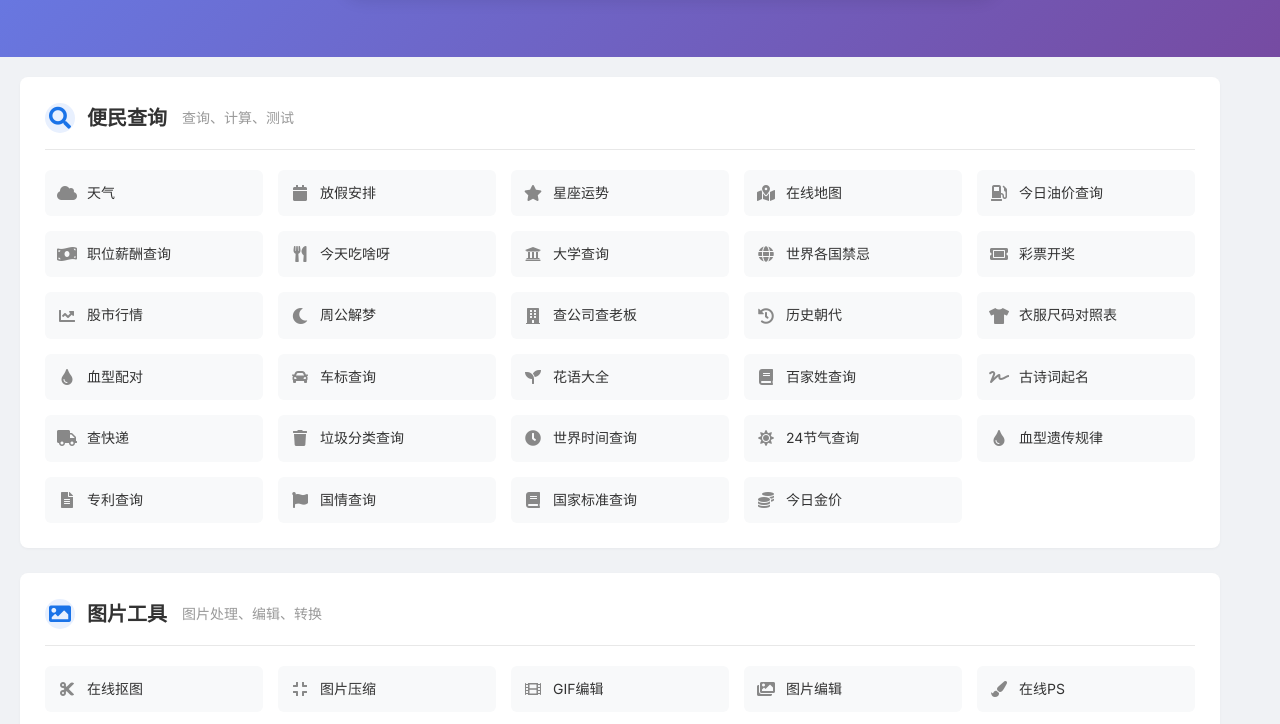
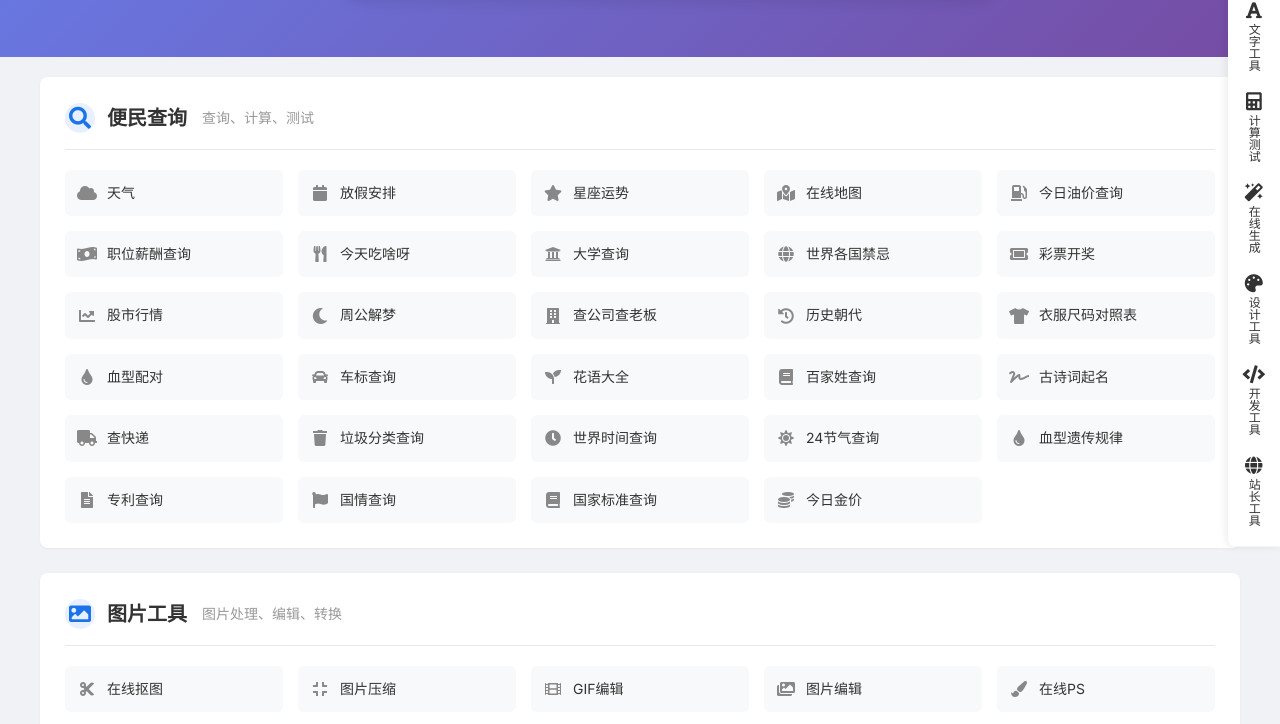
Before and after one commit to xianyu110/online-tools-collection, a website: page index.html in a window 1280 px wide. Shown: the part 273-997 px from the top of the page. Drawn offline with Linux system fonts and the light colour scheme.

```diff
--- a/style.css
+++ b/style.css
@@ -17,7 +17,6 @@
     max-width: 1200px;
     margin: 0 auto;
     padding: 20px;
-    padding-right: 60px; /* 为右侧导航留出空间 */
 }
 
 /* 顶部导航 */
@@ -239,61 +238,38 @@
     transform: translateY(0);
 }
 
-/* 右侧导航栏 */
-.side-nav {
+/* 右侧快捷导航 */
+.quick-nav {
     position: fixed;
+    top: 50%;
     right: 0;
-    top: 50%;
     transform: translateY(-50%);
-    background: rgba(255, 255, 255, 0.8);
-    backdrop-filter: blur(10px);
-    padding: 15px 8px;
-    border-radius: 10px 0 0 10px;
-    box-shadow: -2px 0 10px rgba(0, 0, 0, 0.05);
-    z-index: 100;
-    transition: all 0.3s ease;
+    background-color: #fff;
+    border-radius: 8px 0 0 8px;
+    box-shadow: -2px 0 8px rgba(0,0,0,0.08);
+    padding: 10px 5px;
 }
 
-.side-nav:hover {
-    background: rgba(255, 255, 255, 0.95);
-    padding-right: 12px;
+.quick-nav .nav-item {
+    display: flex;
+    flex-direction: column;
+    align-items: center;
+    padding: 10px;
+    cursor: pointer;
+    transition: color 0.2s;
 }
 
-.side-nav a {
-    display: flex;
-    align-items: center;
-    padding: 8px;
-    margin: 4px 0;
-    border-radius: 6px;
-    color: #666;
-    font-size: 14px;
-    transition: all 0.2s ease;
+.quick-nav .nav-item:hover {
+    color: #1a73e8;
 }
 
-.side-nav a:hover {
-    background: rgba(66, 133, 244, 0.1);
-    color: #4285f4;
-    transform: translateX(-2px);
+.quick-nav .nav-item i {
+    font-size: 18px;
+    margin-bottom: 5px;
 }
 
-.side-nav i {
-    font-size: 18px;
+.quick-nav .nav-item span {
+    font-size: 12px;
+    writing-mode: vertical-rl;
+    text-orientation: mixed;
 }
-
-/* 调整主内容区域，避免被导航栏遮挡 */
-.container {
-    max-width: 1200px;
-    margin: 0 auto;
-    padding: 20px;
-    padding-right: 60px; /* 为右侧导航留出空间 */
-}
-
-/* 在小屏幕上隐藏导航栏 */
-@media (max-width: 768px) {
-    .side-nav {
-        display: none;
-    }
-    .container {
-        padding-right: 20px;
-    }
-}
```
